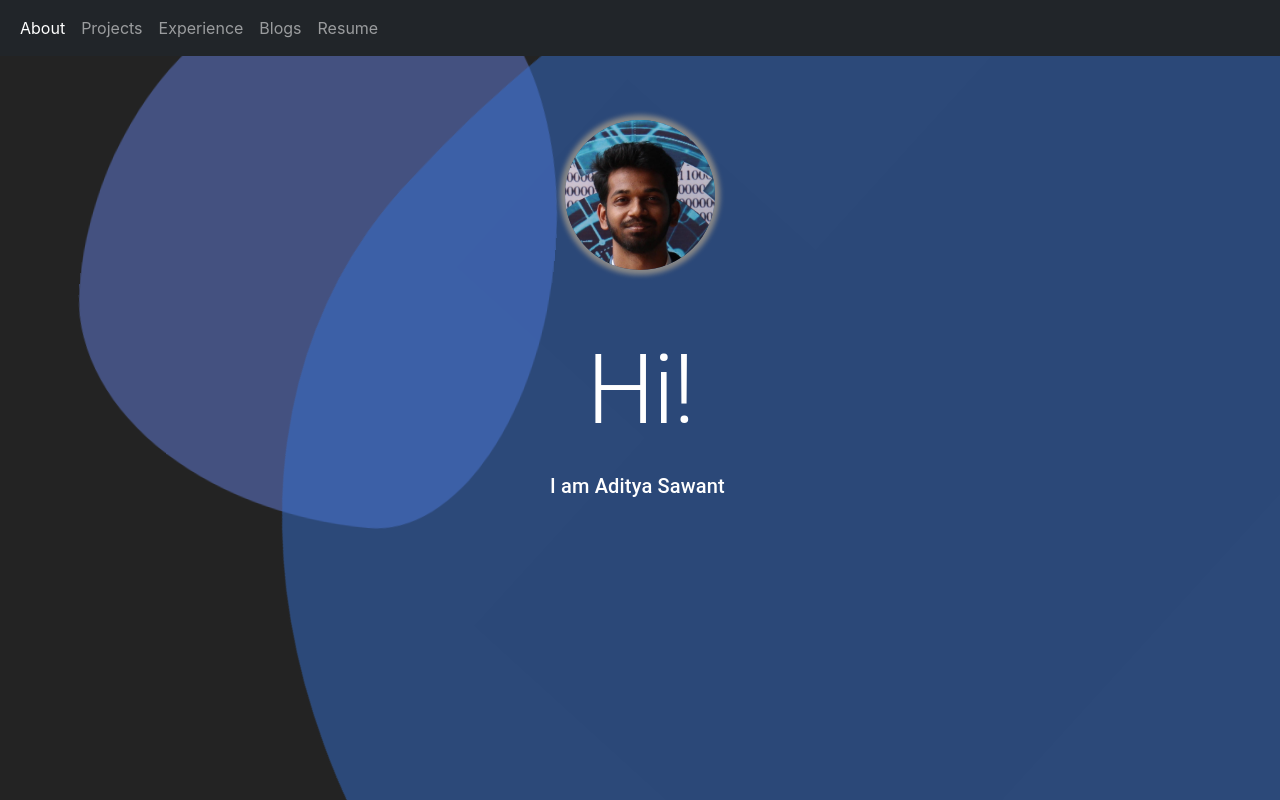
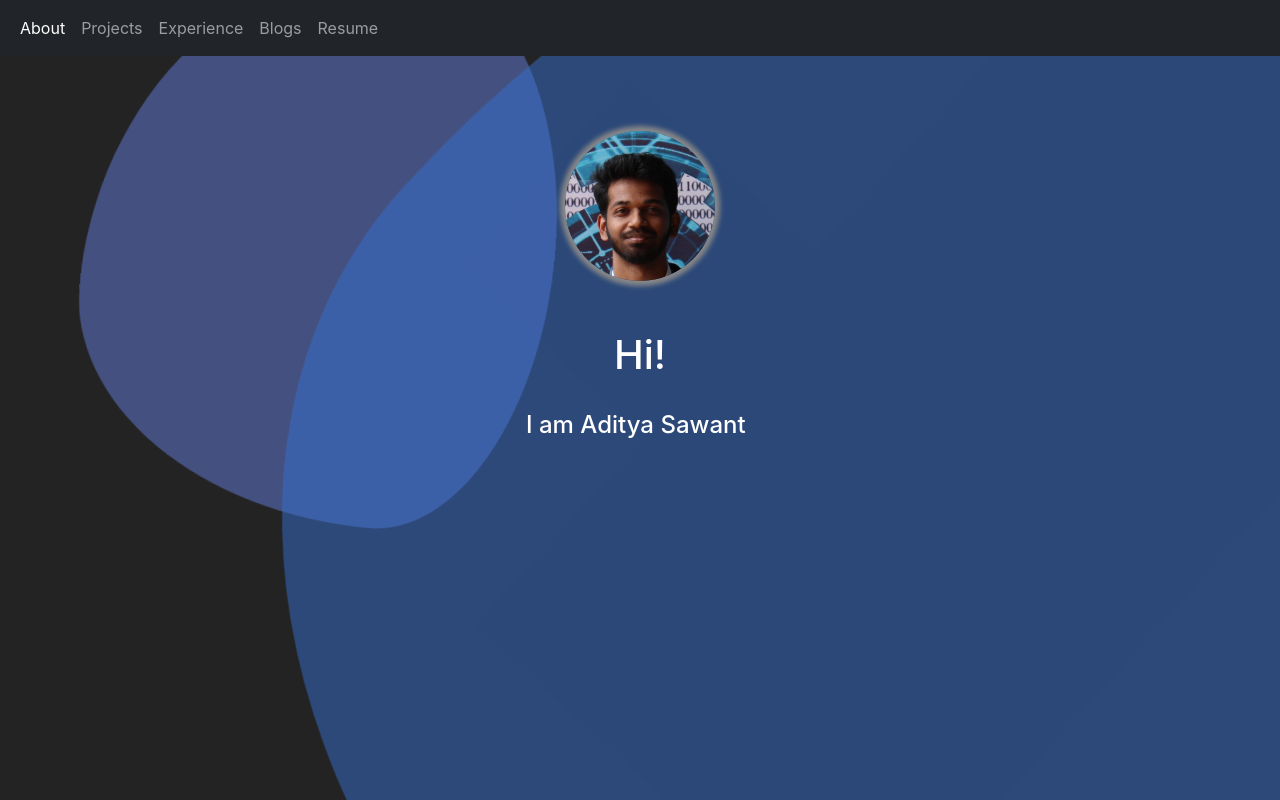
Before and after one commit to activat0r/Portfolio, a React (Create React App) app: page / in a window 1280 px wide. Built offline with nearby package versions, Linux system fonts and the light colour scheme.

Commit message:
Fixed viewport height for app container

```diff
--- a/public/index.html
+++ b/public/index.html
@@ -26,9 +26,9 @@
     -->
     <title>Aditya Sawant</title>
   </head>
-  <body>
+  <body style="height: 100vh">
     <noscript>You need to enable JavaScript to run this app.</noscript>
-    <div id="root"></div>
+    <div id="root" style="height: 100vh"></div>
     <!--
       This HTML file is a template.
       If you open it directly in the browser, you will see an empty page.
--- a/src/App.js
+++ b/src/App.js
@@ -21,7 +21,7 @@ function App() {
   return (
     <>
       <Header></Header>
-      <About></About>
+      <About style={{height: "100vh"}}></About>
     </>
   );
 }
--- a/src/CSS/About.css
+++ b/src/CSS/About.css
@@ -15,11 +15,11 @@
 .avatar-container{
     width: 100%;
     display: grid;
-    margin-top: 5%;
+    margin-top: 75px;
 }
 
 .intro-container{
-    margin-top: 5%;
+    margin-top: 50px;
     width: 100%;
     margin-left: auto;
     margin-right: auto;
@@ -27,9 +27,10 @@
 }
 
 .intro-typer{
-
+    display: inline-block;
     margin-left: auto;
     margin-right: auto;
+    height: ;
 }
 .intro-text{
     margin-left: auto;
--- a/src/Components/BioData/About.js
+++ b/src/Components/BioData/About.js
@@ -73,22 +73,22 @@ function About(){
     },[keywordCounter,keywords,charCounter])
 
     return(
-        <>
-    <div className="aboutWrapper">
+
+    <div className="aboutWrapper d-flex flex-column bd-highlight mb-3">
 
     <div className="avatar-container">
         <img className="avatar-img" src={photo} alt="Aditya Sawant"/>
     </div>
     <div className="intro-container">
-        <Typography variant="h1" className="intro-text" classes={{root: styleClass.typo_root}}>
+        <h1 className="intro-text">
             Hi!
-        </Typography>
+        </h1>
         <br/>
-        <Typography  variant="h6" id="about_name" className="intro-typer" classes={{root: styleClass.typo_root}}>
-            I am&nbsp;{text}</Typography>
+        <h4 id="about_name" className="intro-typer" >
+            I am&nbsp;{text}</h4>
       </div>
     </div>
-    </>
+
     );
 }
 export default About;
--- a/src/Components/Header.js
+++ b/src/Components/Header.js
@@ -79,7 +79,7 @@ function Header() {
 
 
     return (
-<nav className="navbar navbar-expand-lg navbar-dark bg-dark">
+<nav className="navbar navbar-expand-lg navbar-dark bg-dark sticky-top">
   <div className="container-fluid">
     <button className="navbar-toggler" type="button" data-bs-toggle="collapse" data-bs-target="#navbarTogglerDemo02" aria-controls="navbarTogglerDemo02" aria-expanded="true" aria-label="Toggle navigation">
       <span className="navbar-toggler-icon"></span>
--- a/src/index.css
+++ b/src/index.css
@@ -1,4 +1,6 @@
 body {
+  height: 100%;
+  padding: 0;
   color: white;
   margin: 0;
   font-family: -apple-system, BlinkMacSystemFont, 'Segoe UI', 'Roboto', 'Oxygen',
@@ -7,7 +9,6 @@ body {
   -webkit-font-smoothing: antialiased;
   -moz-osx-font-smoothing: grayscale;
 background-color: #232323;
--webkit-backface-visibility: hidden;
 
 }
 
@@ -15,3 +16,7 @@ code {
   font-family: source-code-pro, Menlo, Monaco, Consolas, 'Courier New',
     monospace;
 }
+
+.full-viewport{
+  height:100vh;
+}
--- a/src/index.js
+++ b/src/index.js
@@ -13,7 +13,7 @@ import './CSS/Background.css'
 ReactDOM.render(
   <React.StrictMode>
     <AvatarBackground className="wrapper"></AvatarBackground>
-    <App/>
+    <App className="full-viewport" style={{height: "100vh"}}/>
 
   </React.StrictMode>,
   document.getElementById('root')
```
